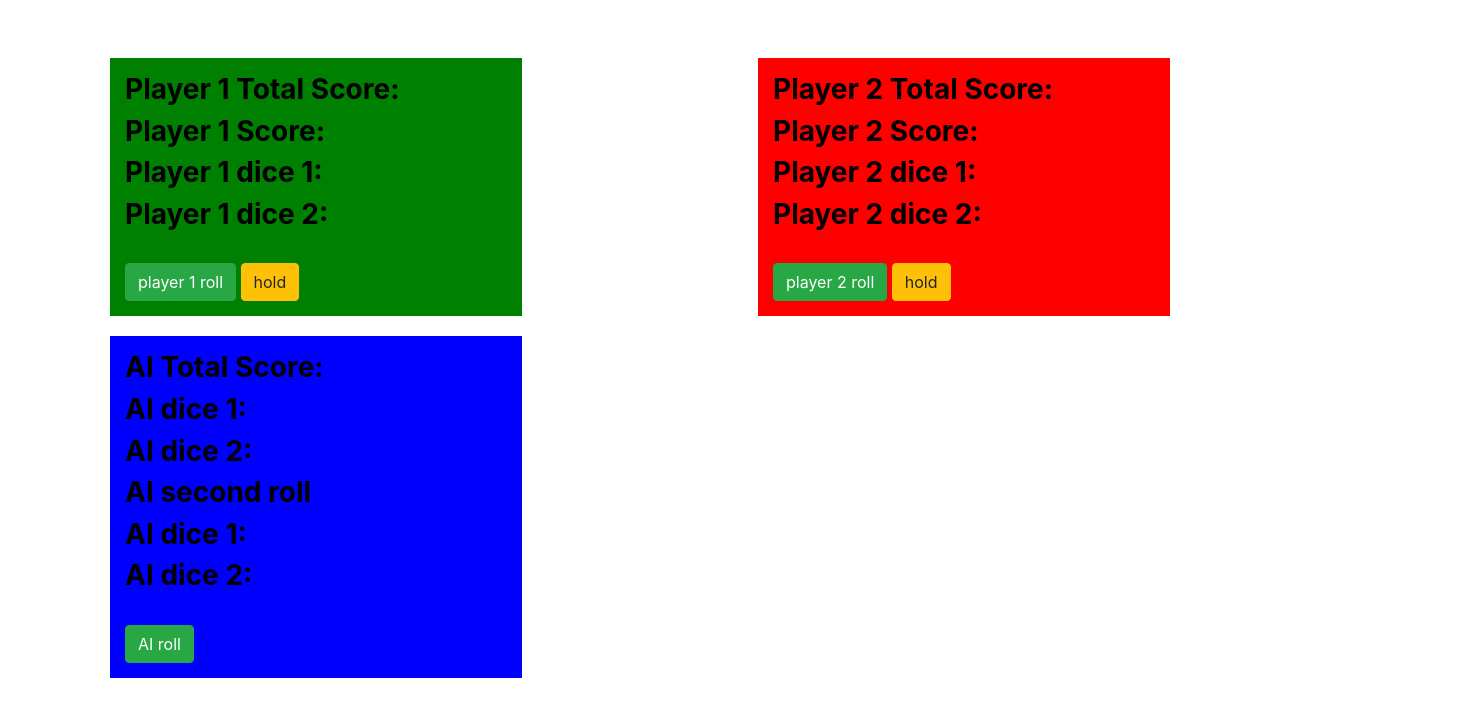
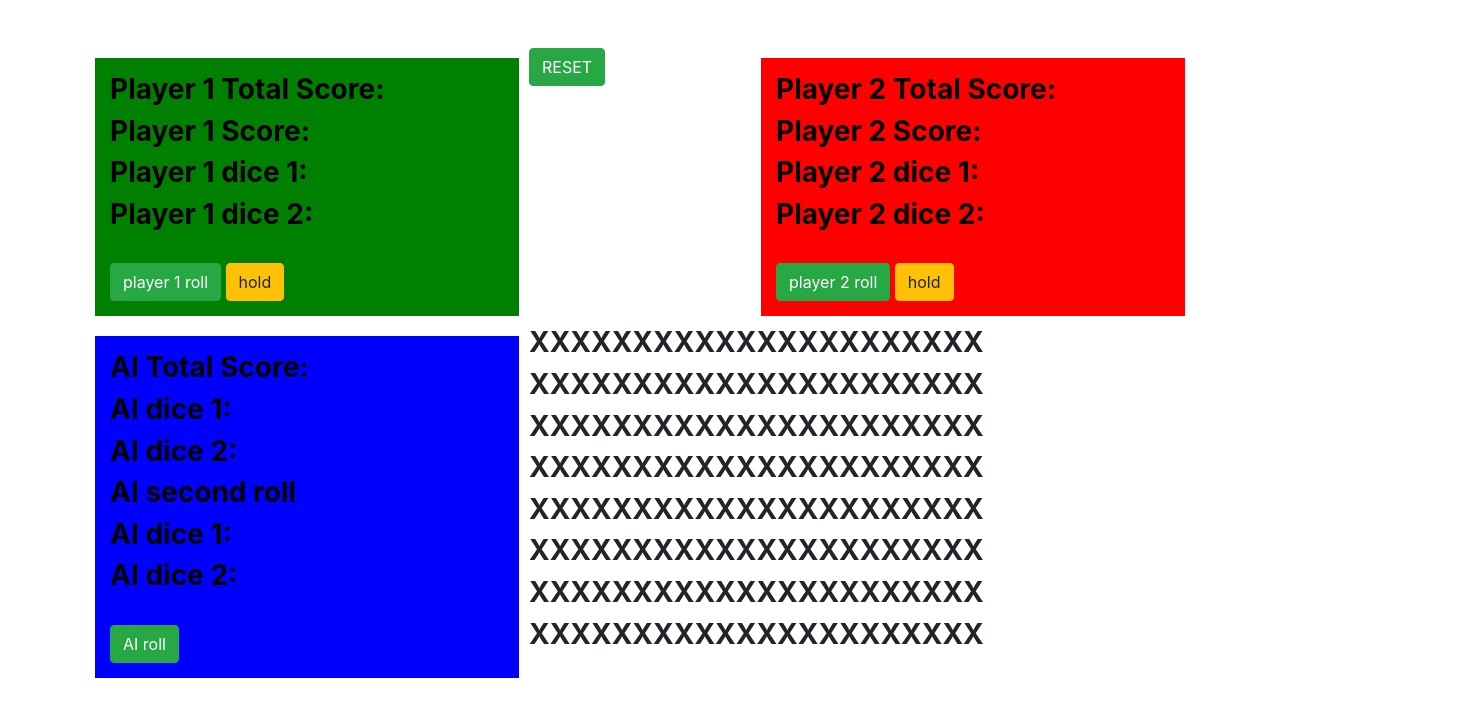
Before and after one commit to jpalaoro197/pig-dice, a plain HTML site: page index.html in a window 1280 px wide. Shown: the whole page, 1483 px wide, since content can reach past the window. Drawn offline with Linux system fonts and the light colour scheme.

Commit message:
add 4th column, add reset button, and some reformatting.
Co-authored-by: Tyler Emmerson <tyleremmerson0216@gmail.com>

```diff
--- a/index.html
+++ b/index.html
@@ -8,13 +8,12 @@
   <title>Pig dice</title>
 </head>
 <body>
+  <div id="Background">
   <br>
   <br>
   <div class="container">
-    <div class="container"
-      <div class="row">
 
-      <div class="column1" id="column1">
+      <div class="column1">
         <h3><strong>Player 1 Total Score:<span id="player1TotalScore"></span></strong></h3>
         <h3><strong>Player 1 Score:<span id="player1Score"></span></strong></h3>
         <h3><strong>Player 1 dice 1:<span id="player1LastRoll1"></span></strong></h3>
@@ -24,6 +23,7 @@
         <!-- <button id="button1Roll2" type="click" class="btn-success btn btn-danger">player 1 roll x2</button> -->
         <button id="player1Hold" type="click" class="btn btn-warning">hold</button>
       </div>
+
       <div class="column2" id="column2">
         <h3><strong>Player 2 Total Score:<span id="player2TotalScore"></span></strong></h3>
         <h3><strong>Player 2 Score:<span id="player2Score"></span></strong></h3>
@@ -34,6 +34,7 @@
         <!-- <button id="button2Roll2" type="click" class="btn-success btn btn-danger">player 2 roll x2</button> -->
         <button id="player2Hold" type="click" class="btn btn-warning">hold</button>
       </div>
+
       <div class="column3" id="column3">
         <h3><strong>AI Total Score:<span id="AI1TotalScore"></span></strong></h3>
         <h3><strong>AI dice 1:<span id="AIRoll1"></span></strong></h3>
@@ -44,7 +45,21 @@
         <br>
         <button id="button3" type="click" class="btn btn-success">AI roll</button>
       </div>
+      <button id="buttonReset" type="click" class="btn btn-success">RESET</button>
+
+      <div class="column4" id="column3">
+        <h3><strong>XXXXXXXXXXXXXXXXXXXXXX<span id="AI1TotalScore"></span></strong></h3>
+        <h3><strong>XXXXXXXXXXXXXXXXXXXXXX<span id="AIRoll1"></span></strong></h3>
+        <h3><strong>XXXXXXXXXXXXXXXXXXXXXX<span id="AIRoll2"></span></strong></h3>
+        <h3><strong>XXXXXXXXXXXXXXXXXXXXXX</strong></h3>
+        <h3><strong>XXXXXXXXXXXXXXXXXXXXXX<span id="AIRoll3"></span></strong></h3>
+        <h3><strong>XXXXXXXXXXXXXXXXXXXXXX<span id="AIRoll4"></span></strong></h3>
+        <h3><strong>XXXXXXXXXXXXXXXXXXXXXX<span id="AIRoll4"></span></strong></h3>
+        <h3><strong>XXXXXXXXXXXXXXXXXXXXXX<span id="AIRoll4"></span></strong></h3>
+        <!-- <button id="button3" type="click" class="btn btn-success">AI roll</button> -->
+      </div>
     </div>
-  <span id="winner"></span>
+  </div>
 </div>
 </body>
+</html>
```
